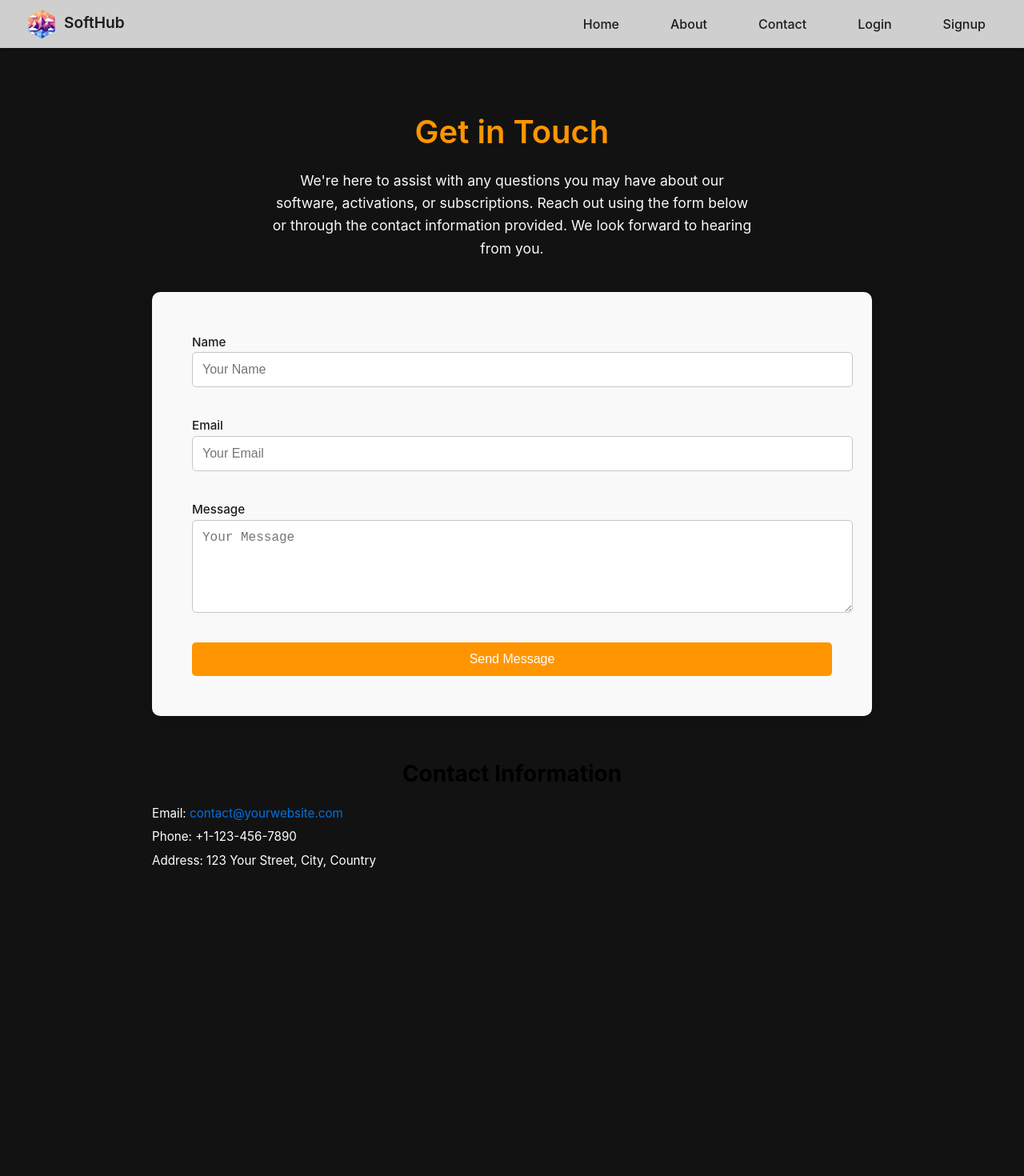
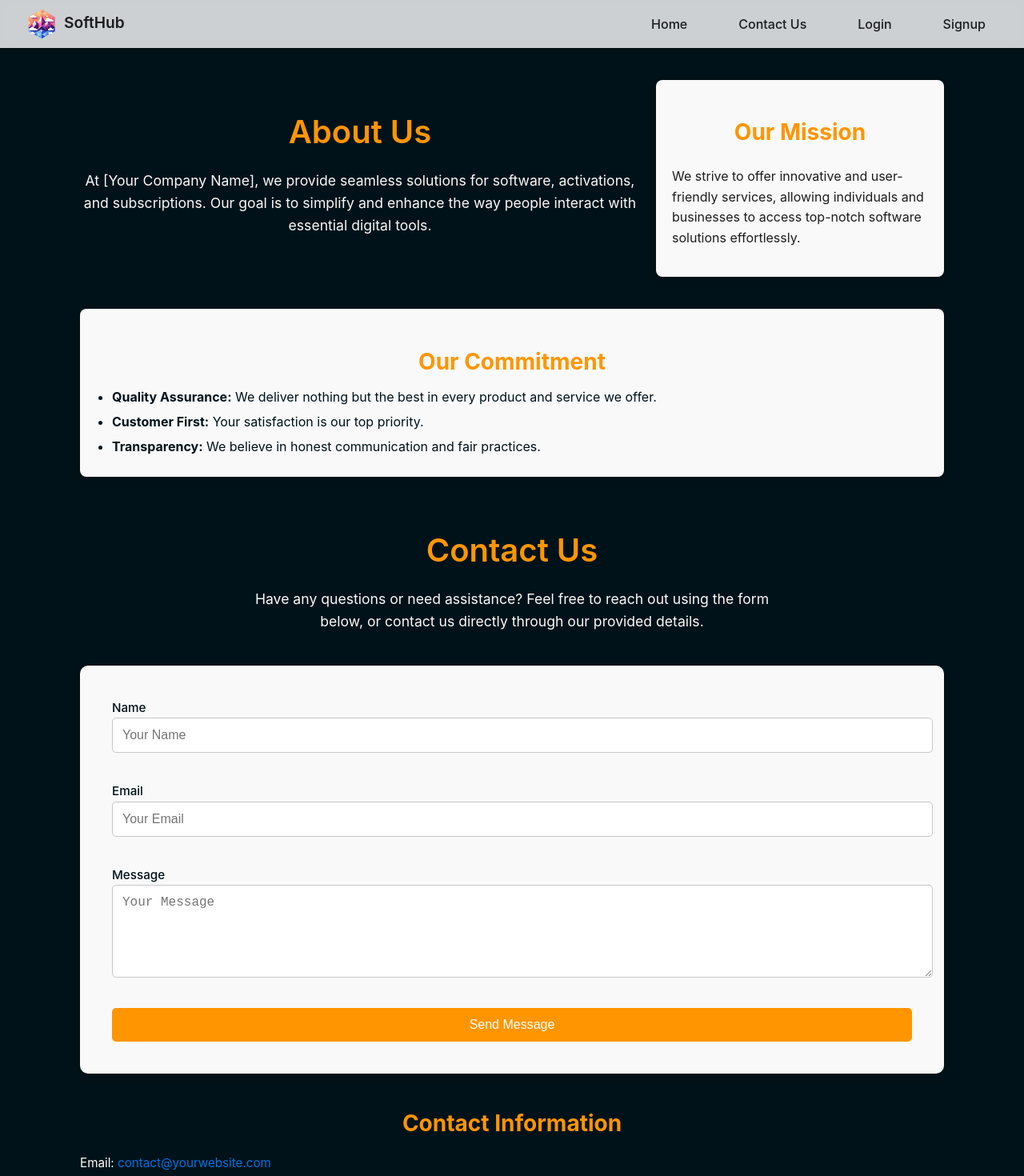
Before and after one commit to BalajiRavindaran/SoftHub, a React (Create React App) app: page /contact in a window 1280 px wide. Shown: the top 1470 px of the page at 80% size. Before the commit the page ends 1193 px from the top, so only its background shows below. Built offline with nearby package versions, Linux system fonts and the light colour scheme; what amazon-cognito-identity-js would draw is missing.

Commit message:
Modified Contact Us Page

```diff
--- a/src/App.js
+++ b/src/App.js
@@ -17,6 +17,8 @@ import SignUp from './pages/SignUp';
 import { AuthProvider } from './components/AuthContext';
 import ConfirmEmail from './pages/ConfirmEmail';
 
+import ContactAndAbout from './pages/ContactAndAbout';
+
 function App() {
   return (
     <AuthProvider>
@@ -24,8 +26,7 @@ function App() {
         <Navbar />
         <Routes>
           <Route path="/" element={<Home />} />
-          <Route path="/about" element={<About />} />
-          <Route path="/contact" element={<Contact />} />
+          <Route path="/contact" element={<ContactAndAbout />} />
           <Route path="/login" element={<Login />} />
           <Route path="/cart" element={<Cart />} />
           <Route path="/products/:categorySlug" element={<Products />} />
--- a/src/components/Navbar.js
+++ b/src/components/Navbar.js
@@ -47,7 +47,6 @@ const Navbar = () => {
             <li><Link to="/" onClick={closeMenu}>Home</Link></li>
             <li><Link to="/admindashboard" onClick={closeMenu}>Dashboard</Link></li>
             <li><Link to="/quicksight" onClick={closeMenu}>QuickSight</Link></li>
-            <li><Link to="/about" onClick={closeMenu}>About</Link></li>
             <li><Link to="/contact" onClick={closeMenu}>Contact</Link></li>
           </>
         );
@@ -55,8 +54,7 @@ const Navbar = () => {
         return (
           <>
             <li><Link to="/" onClick={closeMenu}>Home</Link></li>
-            <li><Link to="/about" onClick={closeMenu}>About</Link></li>
-            <li><Link to="/contact" onClick={closeMenu}>Contact</Link></li>
+            <li><Link to="/contact" onClick={closeMenu}>Contact Us</Link></li>
           </>
         );
     }
--- a/src/index.css
+++ b/src/index.css
@@ -3,6 +3,8 @@ body {
   font-family: -apple-system, BlinkMacSystemFont, "Segoe UI", Roboto, "Helvetica Neue", Arial, sans-serif;
   -webkit-font-smoothing: antialiased;
   -moz-osx-font-smoothing: grayscale;
+  -ms-overflow-style: none;
+  scrollbar-width: none;
 }
 
 code {
--- a/src/pages/About.css
+++ b/src/pages/About.css
@@ -1,6 +1,6 @@
 /* General Styling */
 .about-container {
-    padding: 40px;
+    padding: 100px 100px;
     max-width: 1000px;
     margin: 0 auto;
     font-family: 'San Francisco', -apple-system, BlinkMacSystemFont, 'Segoe UI', Roboto, 'Helvetica Neue', Arial, sans-serif;
@@ -17,7 +17,7 @@
   .about-header h1 {
     font-size: 2.5rem;
     font-weight: 600;
-    color: #000;
+    color: #ff9500;
     margin-bottom: 15px;
   }
 
--- /dev/null
+++ b/src/pages/ContactAndAbout.css
@@ -0,0 +1,144 @@
+/* General Container Styling */
+.contact-and-about-container {
+    padding: 100px 100px;
+    max-width: 1200px;
+    margin: 0 auto;
+    font-family: 'San Francisco', -apple-system, BlinkMacSystemFont, 'Segoe UI', Roboto, 'Helvetica Neue', Arial, sans-serif;
+    color: #f0f0f0;
+    background-color: #001219;
+    line-height: 1.6;
+  }
+
+  /* Header Styles */
+  .about-header, .contact-header {
+    text-align: center;
+    margin-bottom: 40px;
+  }
+
+  .about-header h1, .contact-header h1 {
+    font-size: 2.5rem;
+    margin-bottom: 15px;
+    color: #ff9500;
+    font-weight: 600;
+  }
+
+  .about-header p, .contact-header p {
+    color: #f9f9f9;
+    font-size: 1.1rem;
+    max-width: 700px;
+    margin: 0 auto;
+  }
+
+  /* About Content */
+  .about-content {
+    padding: 20px;
+    background-color: #f9f9f9;
+    color: #001219;
+    border-radius: 8px;
+    margin-bottom: 20px;
+    box-shadow: 0 4px 12px rgba(0, 0, 0, 0.1);
+    transition: box-shadow 0.3s ease-in-out;
+  }
+
+  .about-content:hover {
+    box-shadow: 0 6px 16px rgba(0, 0, 0, 0.15);
+  }
+
+  .about-content h2 {
+    font-size: 1.75rem;
+    margin-bottom: 10px;
+  }
+
+  .about-content ul {
+    margin: 10px 0 0 20px;
+    padding: 0;
+  }
+
+  .about-content li {
+    margin-bottom: 5px;
+  }
+
+  /* Contact Form Styling */
+  .contact-section .contact-form {
+    display: flex;
+    flex-direction: column;
+    background-color: #f9f9f9;
+    padding: 40px;
+    border-radius: 10px;
+    box-shadow: 0 4px 12px rgba(0, 0, 0, 0.1);
+    margin-bottom: 30px;
+    transition: box-shadow 0.3s ease-in-out;
+  }
+
+  .contact-section .contact-form:hover {
+    box-shadow: 0 6px 16px rgba(0, 0, 0, 0.15);
+  }
+
+  .form-group {
+    margin-bottom: 20px;
+  }
+
+  .form-group label {
+    margin-bottom: 8px;
+    font-weight: 500;
+    font-size: 0.95rem;
+    color: #001219;
+  }
+
+  .form-group input,
+  .form-group textarea {
+    width: 100%;
+    padding: 12px;
+    border: 1px solid #c7c7cc;
+    border-radius: 5px;
+    font-size: 1rem;
+    transition: border-color 0.2s;
+  }
+
+  .form-group input:focus,
+  .form-group textarea:focus {
+    border-color: #0071e3;
+    outline: none;
+  }
+
+  .contact-btn {
+    background-color: #ff9500;
+    color: #fff;
+    padding: 12px 20px;
+    border: none;
+    border-radius: 5px;
+    cursor: pointer;
+    font-size: 1rem;
+    transition: background-color 0.3s;
+  }
+
+  .contact-btn:hover {
+    background-color: #cd831c;
+  }
+
+  /* Contact Information */
+  .contact-info {
+    margin-top: 40px;
+    color: #f9f9f9;
+    font-size: 0.95rem;
+  }
+
+  .contact-info h2 {
+    font-size: 1.75rem;
+    margin-bottom: 15px;
+    color: #ff9500;
+  }
+
+  .contact-info p {
+    margin: 5px 0;
+  }
+
+  .contact-info a {
+    color: #0071e3;
+    text-decoration: none;
+    transition: color 0.3s;
+  }
+
+  .contact-info a:hover {
+    color: #005bb5;
+  }
--- /dev/null
+++ b/src/pages/ContactAndAbout.js
@@ -0,0 +1,65 @@
+import React from 'react';
+import './ContactAndAbout.css'; // Use this combined CSS file
+
+const ContactAndAbout = () => {
+  return (
+    <div className="contact-and-about-container">
+      {/* About Us Section */}
+      <section className="about-section">
+        <div className="about-header">
+          <h1>About Us</h1>
+          <p>
+            At [Your Company Name], we provide seamless solutions for software, activations, and subscriptions. Our goal is to simplify and enhance the way people interact with essential digital tools.
+          </p>
+        </div>
+        <div className="about-content">
+          <h2>Our Mission</h2>
+          <p>
+            We strive to offer innovative and user-friendly services, allowing individuals and businesses to access top-notch software solutions effortlessly.
+          </p>
+        </div>
+        <div className="about-content">
+          <h2>Our Commitment</h2>
+          <ul>
+            <li><strong>Quality Assurance:</strong> We deliver nothing but the best in every product and service we offer.</li>
+            <li><strong>Customer First:</strong> Your satisfaction is our top priority.</li>
+            <li><strong>Transparency:</strong> We believe in honest communication and fair practices.</li>
+          </ul>
+        </div>
+      </section>
+
+      {/* Contact Us Section */}
+      <section className="contact-section">
+        <div className="contact-header">
+          <h1>Contact Us</h1>
+          <p>
+            Have any questions or need assistance? Feel free to reach out using the form below, or contact us directly through our provided details.
+          </p>
+        </div>
+        <form className="contact-form">
+          <div className="form-group">
+            <label htmlFor="name">Name</label>
+            <input type="text" id="name" name="name" placeholder="Your Name" required />
+          </div>
+          <div className="form-group">
+            <label htmlFor="email">Email</label>
+            <input type="email" id="email" name="email" placeholder="Your Email" required />
+          </div>
+          <div className="form-group">
+            <label htmlFor="message">Message</label>
+            <textarea id="message" name="message" placeholder="Your Message" rows="5" required></textarea>
+          </div>
+          <button type="submit" className="contact-btn">Send Message</button>
+        </form>
+        <div className="contact-info">
+          <h2>Contact Information</h2>
+          <p>Email: <a href="mailto:contact@yourwebsite.com">contact@yourwebsite.com</a></p>
+          <p>Phone: +1-123-456-7890</p>
+          <p>Address: 123 Your Street, City, Country</p>
+        </div>
+      </section>
+    </div>
+  );
+};
+
+export default ContactAndAbout;
--- a/src/pages/Home.css
+++ b/src/pages/Home.css
@@ -11,7 +11,7 @@ h1{
   padding: 0px 20px;
   background-color: #001219;
   min-height: 100vh;  /* Ensures the container takes up at least the full viewport height */
-  margin-top: 60px;   /* Adjust for navbar height */
+  -ms-overflow-style: none;
 }
 
 @media (max-width: 768px) {
--- a/src/pages/MyProduct.css
+++ b/src/pages/MyProduct.css
@@ -4,6 +4,8 @@
     min-height: 100vh;
     margin-top: 60px;
     text-align: center;
+    -ms-overflow-style: none;
+    scrollbar-width: none;
   }
 
   .search-bar {
--- a/src/pages/ProductDetails.css
+++ b/src/pages/ProductDetails.css
@@ -2,6 +2,7 @@ body {
   background-color: #121212;
   color: #fff;
   font-family: -apple-system, BlinkMacSystemFont, "Segoe UI", Roboto, "Helvetica Neue", Arial, sans-serif;
+  -ms-overflow-style: none;
 }
 
 .product-page {
--- a/src/pages/Products.css
+++ b/src/pages/Products.css
@@ -8,6 +8,8 @@ p {
     min-height: 100vh;
     margin-top: 60px;
     text-align: center;
+    -ms-overflow-style: none;
+    scrollbar-width: none;
   }
 
   .search-bar input {
```
Also changed, not shown: public/logo192.png (added), public/logo512.png (added).
